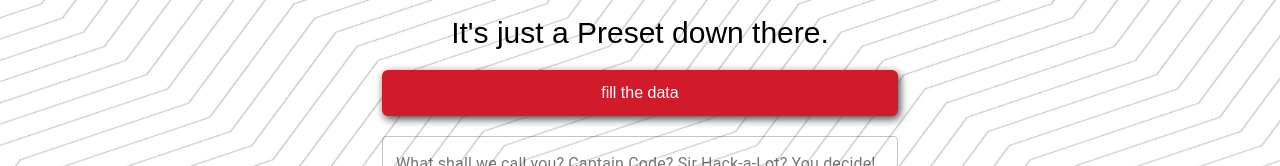
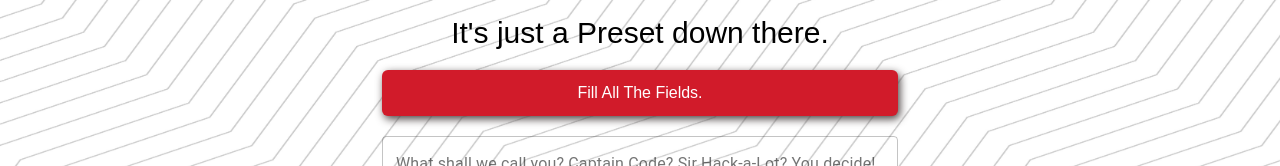
Before and after one commit to SOUNDARKUMARS/react_quiz, a React (Create React App) app: page / in a window 1280 px wide. Both pictures are taken after a click on the button "BEGIN CHALLENGE! 🚀". Shown: the part 125-291 px from the top of the page. Built offline with nearby package versions, Linux system fonts and the light colour scheme.

Commit message:
added error message in Home.jsx

```diff
--- a/src/pages/Home/Home.jsx
+++ b/src/pages/Home/Home.jsx
@@ -30,7 +30,7 @@ function Home({name,setName}) {
         <span style={{fontSize:30,marginTop:60}}>It's just a Preset down there.</span>
           {/* TODO: banner image */}
           <div className='settings__select'>
-          {error && <div style={{padding:"14px 5px",textAlign:"center",marginBottom:20,borderRadius:"6px",backgroundColor:"#d11b2a",display:"inline-block",color:"white",boxShadow:"2px 3px 9px #483f3f"}}>fill the data</div>}
+          {error && <div style={{padding:"14px 5px",textAlign:"center",marginBottom:20,borderRadius:"6px",backgroundColor:"#d11b2a",display:"inline-block",color:"white",boxShadow:"2px 3px 9px #483f3f"}}>Fill All The Fields.</div>}
             <TextField
               style={{marginBottom:25}}
               label="What shall we call you? Captain Code? Sir Hack-a-Lot? You decide!"
```
